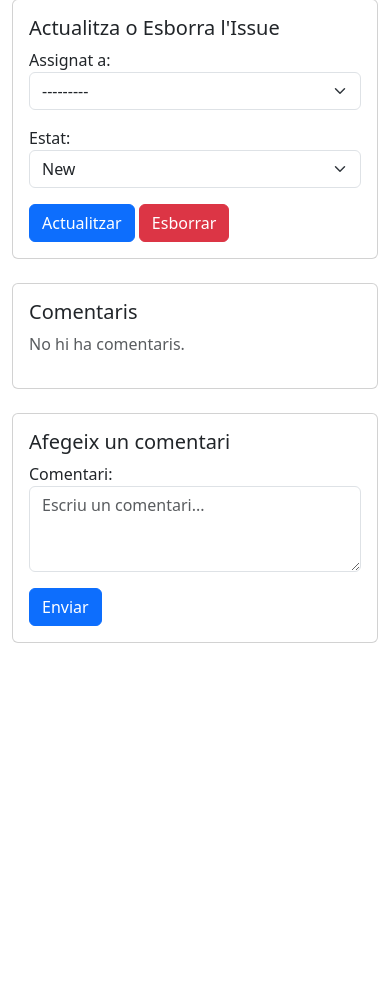
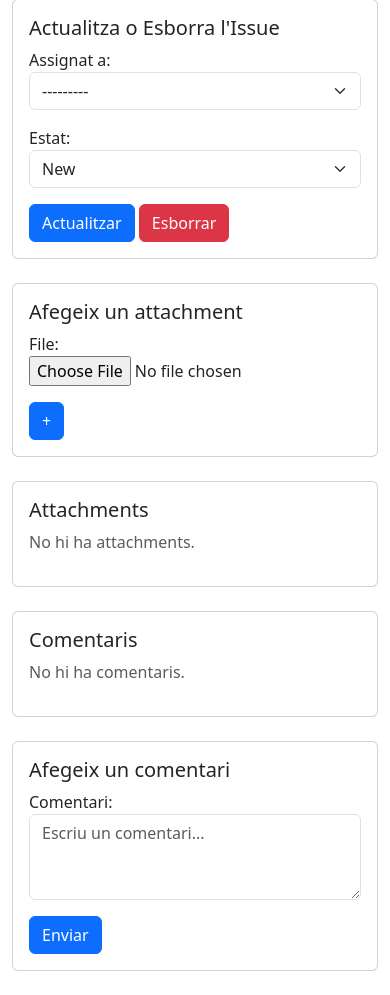
Before and after one commit to it11d-Issue-Tracker/BackTracker, a Django app: template Proyecto/Taiga2/Issue_Tracker/templates/issue_detail.html in a window 390 px wide. Shown: the part 560-1555 px from the top of the page. Before the commit the page ends 1203 px from the top, so only its background shows below. Run offline with Django 5.2, Linux system fonts and the light colour scheme; the template is opened without the code that fills it: values that come from a table or form of the project are taken from there, others are empty.

Commit message:
Configuracion AWS y attachments

```diff
--- a/Proyecto/Taiga2/Issue_Tracker/forms.py
+++ b/Proyecto/Taiga2/Issue_Tracker/forms.py
@@ -1,6 +1,7 @@
 from django import forms
 from Issue_Tracker.models import Comment
 from Issue_Tracker.models import Issue
+from Issue_Tracker.models import Attachment
 
 from django.contrib.auth import get_user_model
 User = get_user_model()
@@ -59,3 +60,8 @@ class IssueUpdateForm(forms.ModelForm):
     class Meta:
         model = Issue
         fields = ['assigned_to', 'status']
+
+class AttachmentForm(forms.ModelForm):
+    class Meta:
+        model = Attachment
+        fields = ['file']
--- a/Proyecto/Taiga2/Issue_Tracker/models.py
+++ b/Proyecto/Taiga2/Issue_Tracker/models.py
@@ -53,6 +53,9 @@ class Attachment(models.Model):
     file = models.FileField(upload_to='attachments/')
     uploaded_at = models.DateTimeField(auto_now_add=True)
 
+    def _str_(self):
+        return self.file.name
+
     class Meta:
         db_table = 'attachments'
 
--- a/Proyecto/Taiga2/Issue_Tracker/templates/issue_detail.html
+++ b/Proyecto/Taiga2/Issue_Tracker/templates/issue_detail.html
@@ -51,6 +51,44 @@
                 </div>
             </div>
 
+            <div class="col-md-8">
+
+
+           <!-- Formulario para añadir attachment -->
+            <div class="card mb-4">
+                <div class="card-body">
+                    <h5 class="card-title">Afegeix un attachment</h5>
+                    <form method="post" enctype="multipart/form-data">
+                        {% csrf_token %}
+                        {{ attachment_form.as_p }}
+                        <button type="submit" class="btn btn-primary">+</button>
+                    </form>
+                </div>
+            </div>
+
+            <!-- Listado de attachments -->
+            <div class="card mb-4">
+                <div class="card-body">
+                    <h5 class="card-title">Attachments</h5>
+                    {% if attachments %}
+                        <ul class="list-group">
+                            {% for attachment in attachments %}
+                                <li class="list-group-item d-flex justify-content-between align-items-center">
+                                    <a href="{{ attachment.file.url }}" target="_blank">{{ attachment.file.name }}</a>
+                                    <form method="post" style="display:inline;">
+                                        {% csrf_token %}
+                                        <input type="hidden" name="attachment_id" value="{{ attachment.attachment_id }}">
+                                        <button type="submit" name="delete_attachment" class="btn btn-danger btn-sm">Eliminar</button>
+                                    </form>
+                                </li>
+                            {% endfor %}
+                        </ul>
+                    {% else %}
+                        <p class="text-muted">No hi ha attachments.</p>
+                    {% endif %}
+                </div>
+            </div>
+
             <!-- Comentaris -->
             <div class="col-md-4">
                 <div class="card mb-4">
```
Also changed, not shown: Proyecto/Taiga2/Issue_Tracker/views.py (+27 -4 lines), Proyecto/Taiga2/Taiga2/settings.py (+16 -0 lines), Proyecto/Taiga2/Issue_Tracker/migrations/0001_initial.py (added), Proyecto/Taiga2/Issue_Tracker/migrations/__init__.py (added), Proyecto/Taiga2/attachments/Captura_desde_2025-04-09_15-09-29.png (added), Proyecto/Taiga2/attachments/Captura_desde_2025-04-09_15-10-28.png (added), Proyecto/Taiga2/attachments/Captura_desde_2025-04-09_15-10-28_v4ktvvt.png (added), Proyecto/Taiga2/attachments/Captura_desde_2025-04-09_16-31-26.png (added), Proyecto/Taiga2/attachments/Captura_desde_2025-04-09_16-31-26_RmvptkR.png (added), Proyecto/Taiga2/attachments/Captura_desde_2025-04-09_19-22-15.png (added), Proyecto/Taiga2/attachments/Captura_desde_2025-04-09_19-22-15_HTXXpC2.png (added), Proyecto/Taiga2/attachments/Captura_desde_2025-04-09_19-26-23.png (added), Proyecto/Taiga2/attachments/Captura_desde_2025-04-09_19-26-23_CSm6TcG.png (added), Proyecto/Taiga2/attachments/Captura_desde_2025-04-09_19-26-23_EoMpEKZ.png (added), 3 more files.
